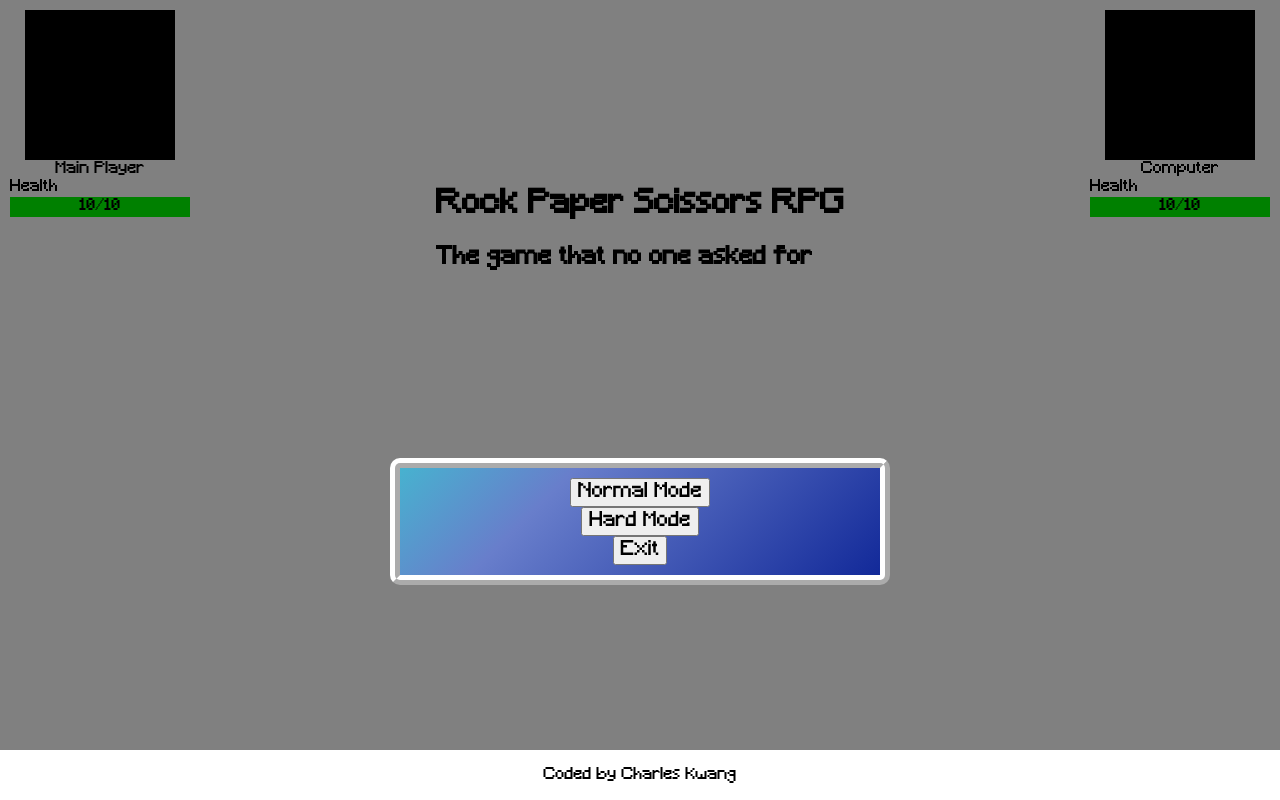
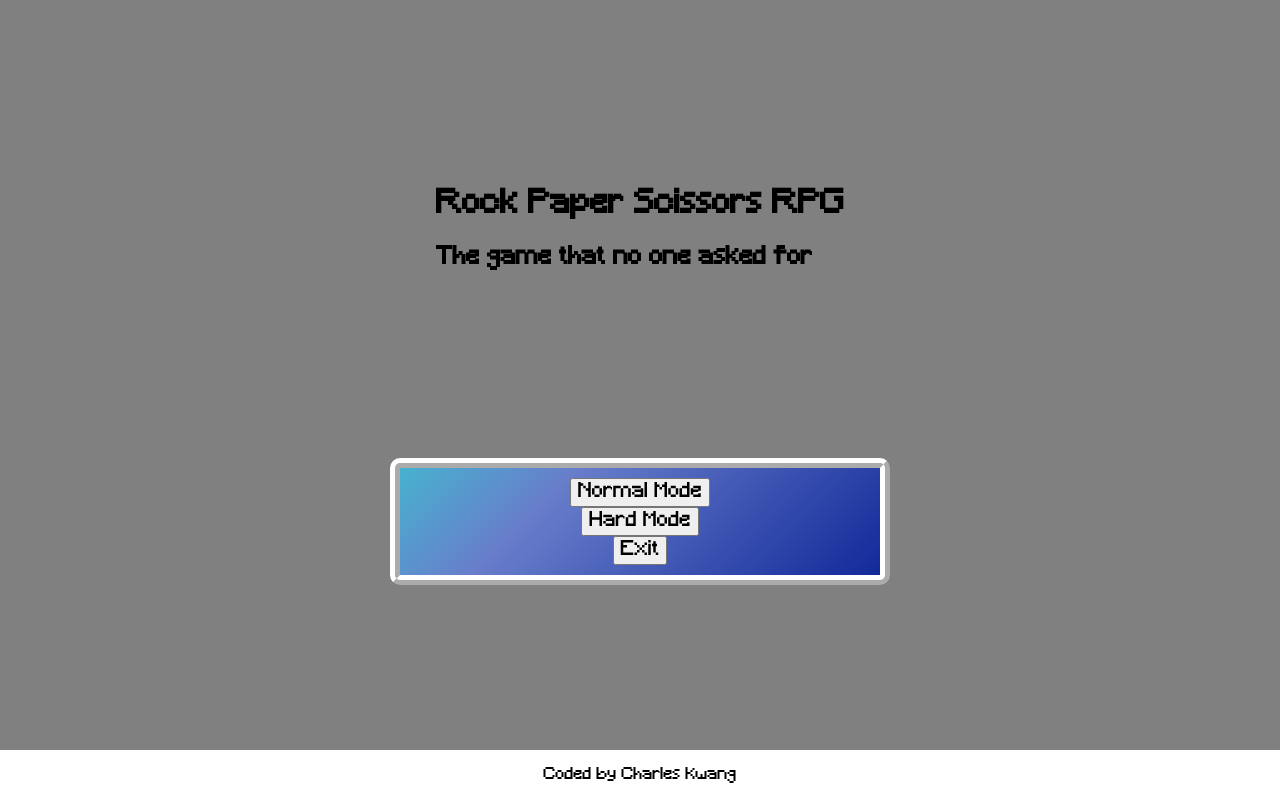
Before and after one commit to KojinKuro/RPS_RPG, a website built with webpack: page src/index.html in a window 1280 px wide. Built offline with nearby package versions, Linux system fonts and the light colour scheme.

Commit message:
Hide health bars and create strategy section

```diff
--- a/src/index.html
+++ b/src/index.html
@@ -9,7 +9,7 @@
   <body>
     <!-- player-column -->
     <section class="entity-view">
-      <div class="entity-data">
+      <div class="entity-data" style="display: none">
         <div class="entity-image">Some image</div>
         <div>Main Player</div>
         <div class="player-health health-container">
@@ -29,7 +29,7 @@
     <main class="main-view"></main>
     <!-- computer-column -->
     <section class="entity-view">
-      <div class="entity-data" style="width: 100%">
+      <div class="entity-data" style="display: none">
         <div class="entity-image">Some image</div>
         <div>Computer</div>
         <div class="health-container">
@@ -40,6 +40,7 @@
           </div>
         </div>
       </div>
+      <div class="strategy-container"></div>
     </section>
     <footer>Coded by Charles Kwang</footer>
   </body>
```
